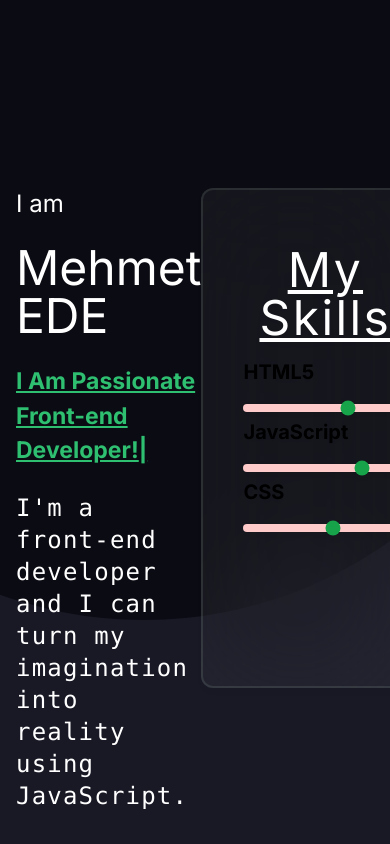
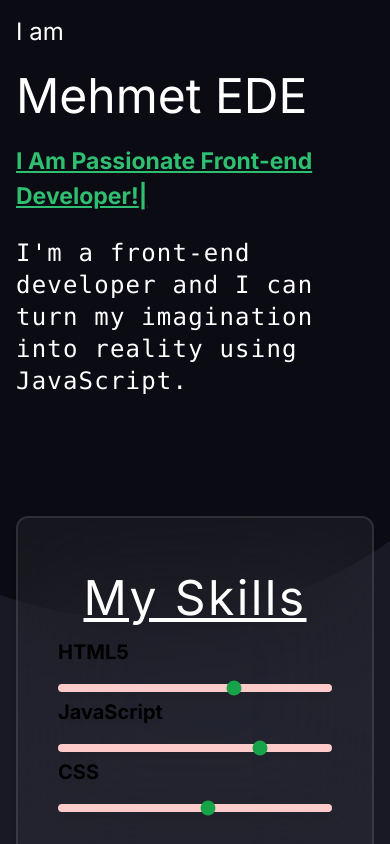
Before and after one commit to Mehmet-EDE/portfolio, a Next.js app: page / in a window 390 px wide. Built offline with nearby package versions, Linux system fonts and the light colour scheme.

Commit message:
responsive design

```diff
--- a/app/page.js
+++ b/app/page.js
@@ -13,7 +13,7 @@ export default function Home() {
         <SideBar />
       </div>
 
-      <div className="w-full bg-edeColor p-4 h-screen overflow-hidden">
+      <div className="w-full bg-edeColor p-4 h-screen overflow-hidden overflow-x-hidden rsm:overflow-y-scroll rmd:overflow-y-scroll">
         <MainPage />
       </div>
 
--- a/containers/MainPage/index.jsx
+++ b/containers/MainPage/index.jsx
@@ -1,10 +1,11 @@
 'use client';
 import React from 'react'
 import { TypeAnimation } from 'react-type-animation';
+import style from './styles.module.css'
 
 function MainPage() {
     return (
-        <div className='w-full h-screen flex items-center justify-evenly relative'>
+        <div className='w-full h-screen flex items-center justify-evenly relative flex-wrap'>
                 <div className='w-[100vh] h-[100vh] bg-[#0b0b13] rounded-full absolute -right-48 -top-60 -z-0'>
                 </div>
 
--- a/containers/MainPage/styles.module.css
+++ b/containers/MainPage/styles.module.css
@@ -0,0 +1,7 @@
+@media (max-width: 400px) {
+    .wrappingItems {
+      flex-wrap: wrap;
+      overflow-y: scroll;
+      overflow-x: hidden;
+    }
+  }
--- a/tailwind.config.js
+++ b/tailwind.config.js
@@ -13,8 +13,12 @@ module.exports = {
         'gradient-conic':
           'conic-gradient(from 180deg at 50% 50%, var(--tw-gradient-stops))',
       },
-      colors:{
-        edeColor:"#191926"
+      colors: {
+        edeColor: "#191926"
+      },
+      screens: {
+        rsm: { "max": "639px" },
+        rmd:{"max":"767px"},
       }
     },
   },
```
Lines whose indentation alone changed are shown as unchanged.
